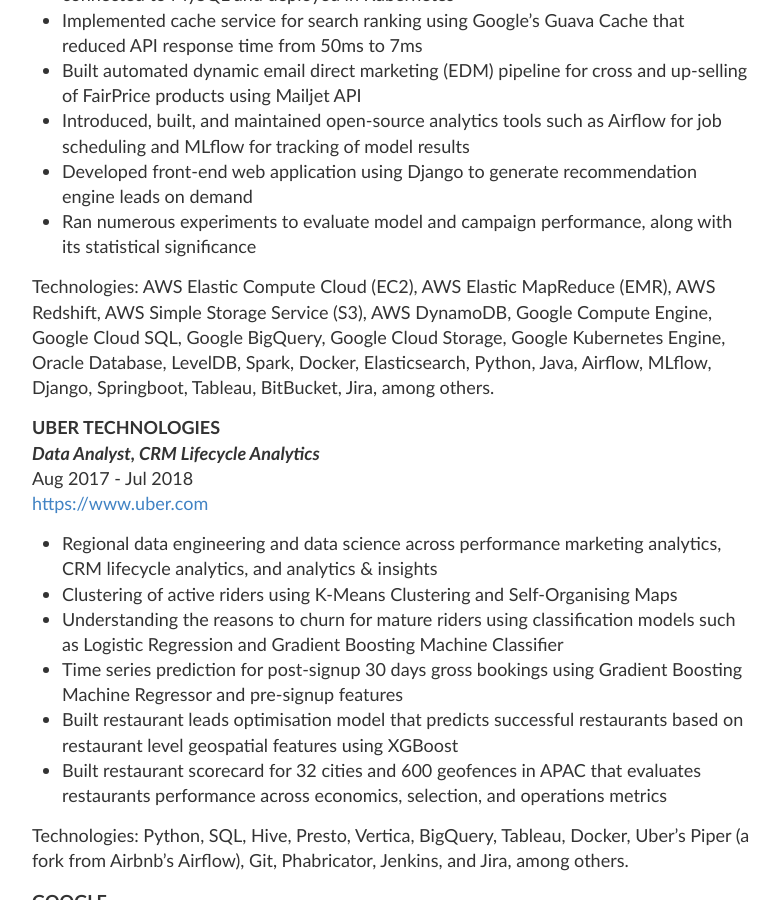
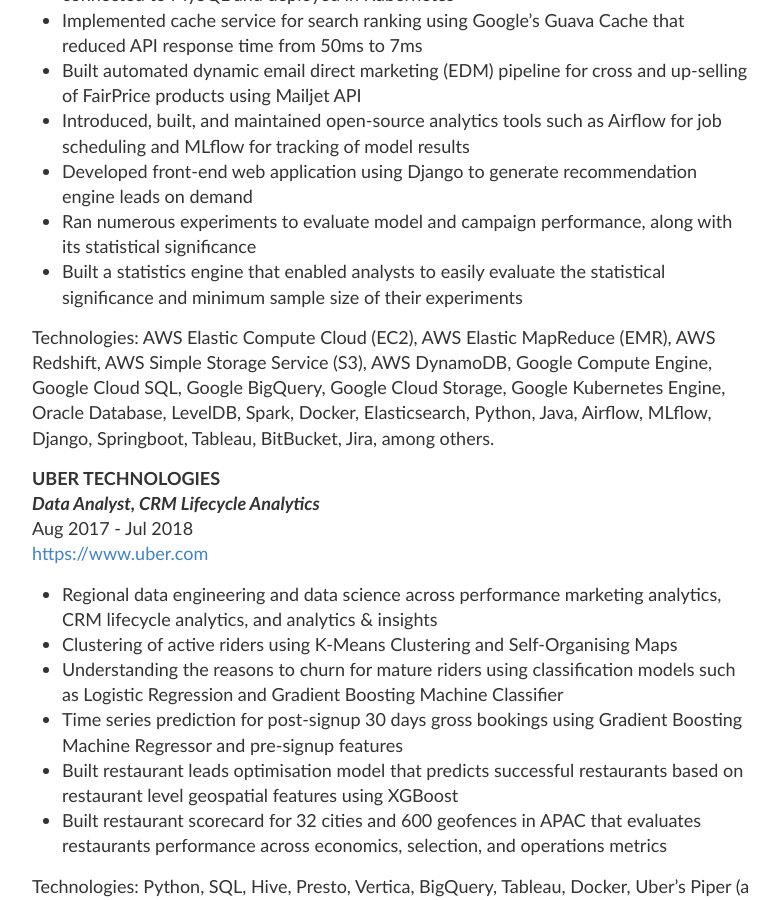
Before and after one commit to wngaw/wngaw.github.io, a Jekyll site: the page built from resume.md, in a window 1280 px wide and 900 px high, scrolled down 694 px. Shown: the whole window, without its empty margins (248-1027 px from the left). Built offline with Jekyll 4.4.1, drawn with Linux system fonts in a browser that asks for light colours.

Commit message:
update resume

```diff
--- a/resume.md
+++ b/resume.md
@@ -20,6 +20,7 @@
 - Introduced, built, and maintained open-source analytics tools such as Airflow for job scheduling and MLflow for tracking of model results
 - Developed front-end web application using Django to generate recommendation engine leads on demand
 - Ran numerous experiments to evaluate model and campaign performance, along with its statistical significance
+- Built a statistics engine that enabled analysts to easily evaluate the statistical significance and minimum sample size of their experiments
 
 Technologies: AWS Elastic Compute Cloud (EC2), AWS Elastic MapReduce (EMR), AWS Redshift, AWS Simple Storage Service (S3), AWS DynamoDB, Google Compute Engine, Google Cloud SQL, Google BigQuery, Google Cloud Storage, Google Kubernetes Engine, Oracle Database, LevelDB, Spark, Docker, Elasticsearch, Python, Java, Airflow, MLflow, Django, Springboot, Tableau, BitBucket, Jira, among others.
 
```
